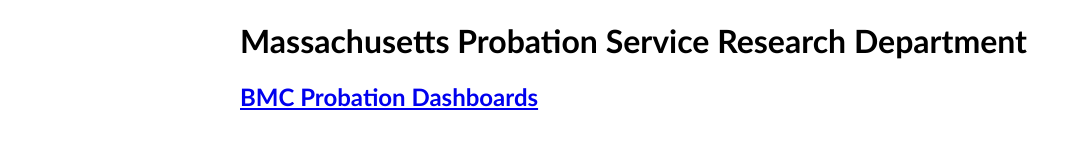
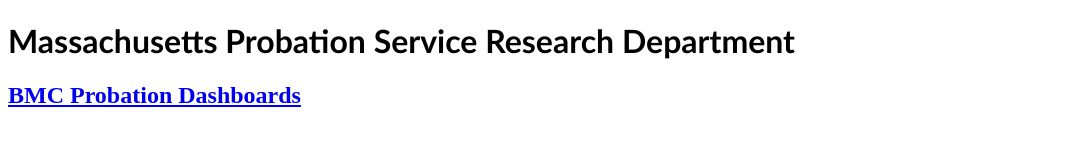
Before and after one commit to massprobationresearch/tableau-public-dashboards, a plain HTML site: page titlepage.html in a window 1280 px wide. Shown: the whole page, without its empty margins (0-1082 px from the left). Drawn offline with Linux system fonts and the light colour scheme.

Commit message:
Update titlepage.html

```diff
--- a/titlepage.html
+++ b/titlepage.html
@@ -6,15 +6,10 @@
     h1 {
       font-family: Calibri, sans-serif;
     }
-     body {
-      max-width: 800px;
-      margin: 0 auto; /* centers horizontally */
-      font-family: Calibri, sans-serif;
-    }
   </style>
 </head>
 <body>
-  <h1 style="font-family: Calibri, sans-serif;">Massachusetts Probation Service Research Department</h1>
-  <h2 style="font-family: Calibri, sans-serif;"><a href="bmc.html">BMC Probation Dashboards</a></h2>
+  <h1>Massachusetts Probation Service Research Department</h1>
+  <h2><a href="bmc.html">BMC Probation Dashboards</a></h2>
 </body>
 </html>
```
